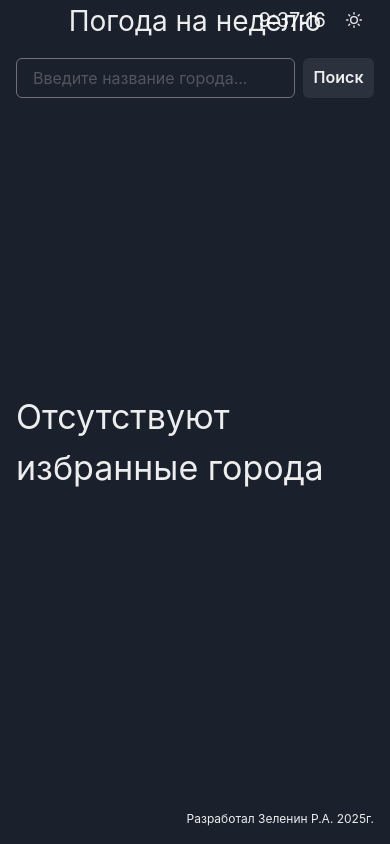
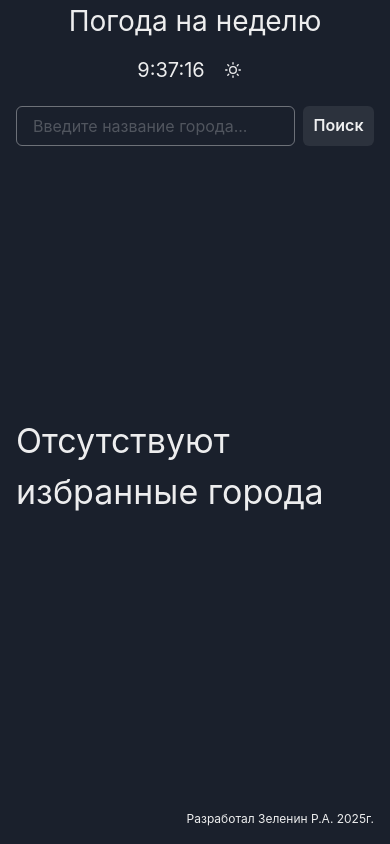
Before and after one commit to RomanZelenin/weather-app, a React (Vite) app: page / in a window 390 px wide. Built offline with nearby package versions, Linux system fonts and the light colour scheme.

Commit message:
fix layout for mobile

```diff
--- a/src/components/Header.tsx
+++ b/src/components/Header.tsx
@@ -1,15 +1,15 @@
-import { Stack, Text, HStack } from '@chakra-ui/react';
-import { Time } from './Time';
-import { ThemeSwitcher } from './ThemeSwitcher';
-
-
+import { HStack, Stack, Text } from "@chakra-ui/react";
+import { ThemeSwitcher } from "./ThemeSwitcher";
+import { Time } from "./Time";
 
 export const Header = () => {
-  return (<Stack direction={'row'} justify={'center'}>
-    <Text fontSize={'28px'}>Погода на неделю</Text>
-    <HStack position={'absolute'} right={'16px'}>
-      <Time />
-      <ThemeSwitcher />
-    </HStack>
-  </Stack>);
+  return (
+    <Stack direction={{ base: "column", md: "row" }} justify={"center"} align={'center'}>
+      <Text fontSize={"28px"}>Погода на неделю</Text>
+      <HStack position={{ base: "inherit", md: "absolute" }} right={"16px"}>
+        <Time />
+        <ThemeSwitcher />
+      </HStack>
+    </Stack>
+  );
 };
```
